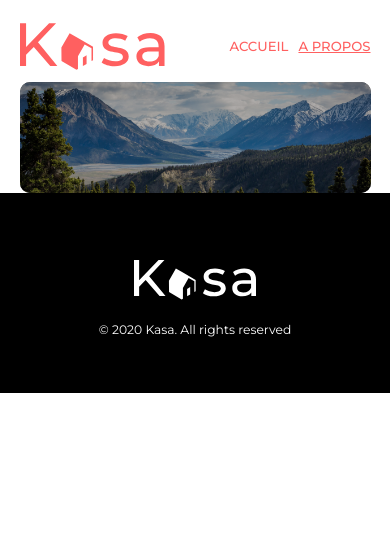
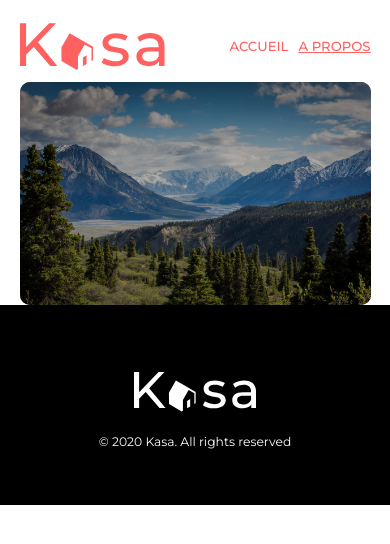
Before and after one commit to ZhannaZucher/kasa-react, a React (Create React App) app: page /about in a window 390 px wide. Shown: the top 544 px of the page. Built offline with nearby package versions, Linux system fonts and the light colour scheme.

Commit message:
add: banner modifier for home page

```diff
--- a/src/components/Banner/Banner.css
+++ b/src/components/Banner/Banner.css
@@ -35,10 +35,13 @@
 
 @media screen and (max-width: 576px) {
 	.banner {
-		height: 111px;
 		margin: 0;
 		border-radius: 10px;
 		justify-content: flex-start;
+	}
+
+	.banner--home {
+		height: 111px;
 	}
 
 	.banner__img {
--- a/src/components/Banner/Banner.jsx
+++ b/src/components/Banner/Banner.jsx
@@ -1,7 +1,9 @@
 import "./Banner.css"
 
-export default function Banner ({children}) {
+export default function Banner ({home, children}) {
 	return (
-		<div className="banner">{children}</div>
+		home ?
+		<div className="banner banner--home">{children}</div>
+		: <div className="banner">{children}</div>
 	)
 }
--- a/src/pages/Home/Home.jsx
+++ b/src/pages/Home/Home.jsx
@@ -5,7 +5,7 @@ import BannerImg from "../../assets/img-home.jpg"
 
 export default function Home() {
 	return (
-		<Banner>
+		<Banner home="true">
 			<img className="banner__img" src={BannerImg} alt="rocks" />
 			<h1 className="banner__title">Chez vous, partout et ailleurs</h1>
 		</Banner>
```
